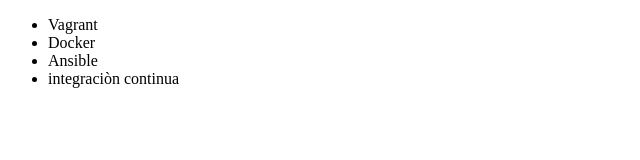
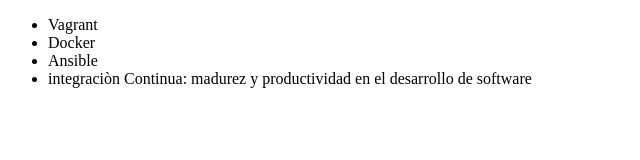
Before and after one commit to Cjmbutron/alura-git, a plain HTML site: page index.html in a window 1280 px wide. Shown: the whole page, without its empty margins (0-640 px from the left). Drawn offline with Linux system fonts and the light colour scheme.

Commit message:
renombrando curso de integracion continua

```diff
--- a/index.html
+++ b/index.html
@@ -9,7 +9,7 @@
             <li> Vagrant</li>
             <li> Docker</li>
             <li> Ansible</li>
-            <li> integraciòn continua</li>
+            <li> integraciòn Continua: madurez y productividad en el desarrollo de software</li>
         </ul>
     </body>
 </html>
```
